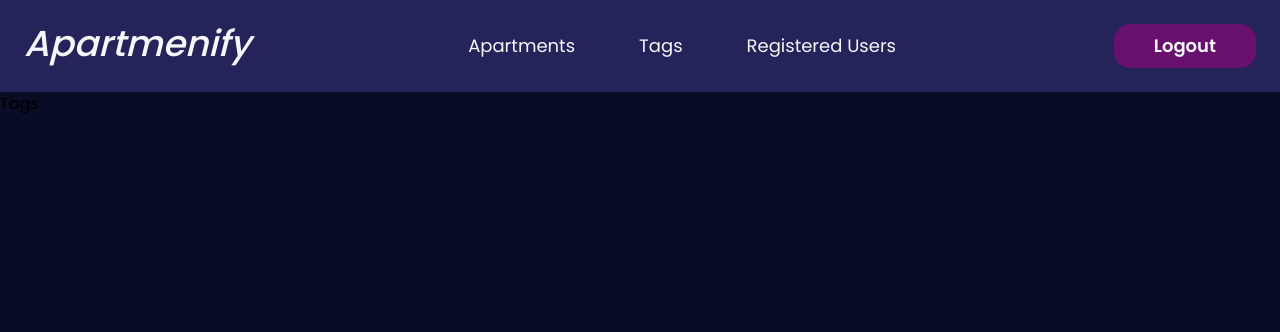
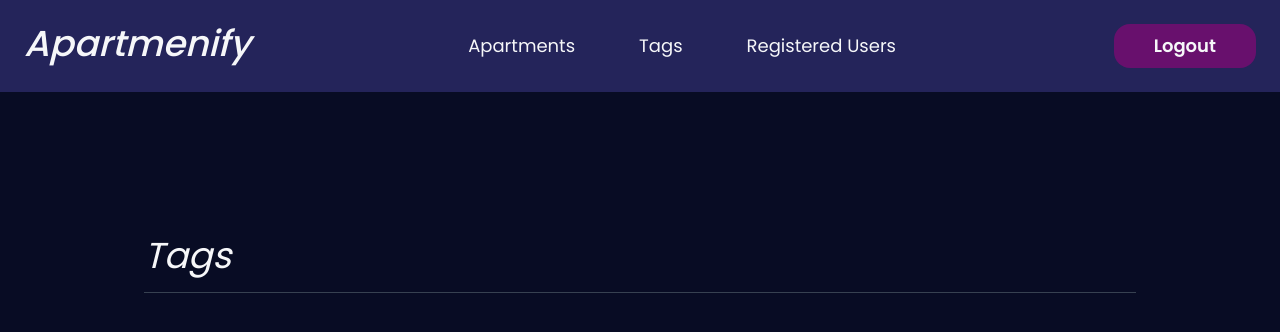
Before and after one commit to zrvnarmarin/Apartments-App, a React (Vite) app in the folder apartments-app/: page /main/tags in a window 1280 px wide. Shown: the top 332 px of the page. Built offline with nearby package versions, Linux system fonts and the light colour scheme.

Commit message:
tags section sprint

```diff
--- a/apartments-app/src/components/Main/Tags.jsx
+++ b/apartments-app/src/components/Main/Tags.jsx
@@ -2,7 +2,10 @@ import React from 'react'
 
 const Tags = () => {
   return (
-    <div>Tags</div>
+    <div className='flex flex-col text-white font-poppins justify-center px-4 pt-36 md:px-36'>
+      <h1 className='border-b-[#374151] border-b-[1px] pb-4 italic text-4xl font-normal text-[#f6f7f9] text-left'>Tags</h1>
+
+    </div>
   )
 }
 
```
